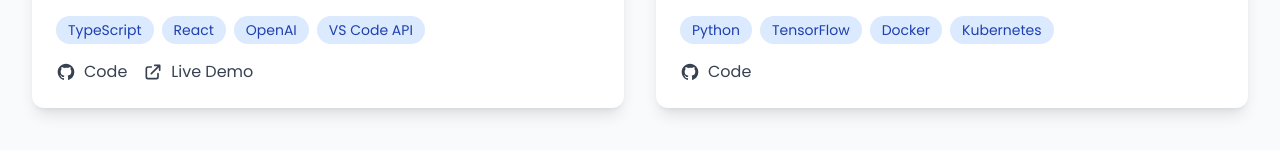
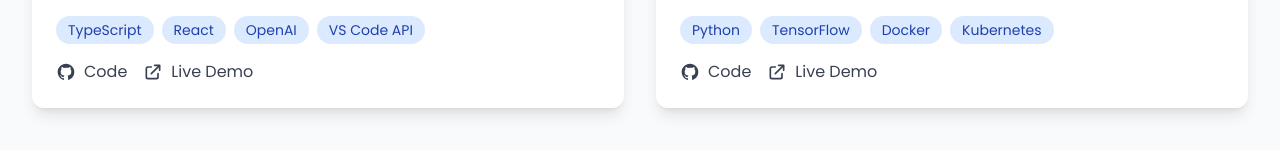
Before and after one commit to ketankshukla/professional_portfolio, a Next.js app in the folder next-portfolio/: page /projects in a window 1280 px wide. Shown: the part 432-582 px from the top of the page. Built offline with nearby package versions, Linux system fonts and the light colour scheme.

Commit message:
Update Projects section for consistency
- Made liveUrl required in Project type
- Added liveUrl to all project examples
- Updated ProjectCard to always show both GitHub and Live Demo links

```diff
--- a/next-portfolio/src/app/projects/page.tsx
+++ b/next-portfolio/src/app/projects/page.tsx
@@ -19,6 +19,7 @@
     image: '/images/projects/ml-pipeline.jpg',
     tags: ['Python', 'TensorFlow', 'Docker', 'Kubernetes'],
     githubUrl: 'https://github.com/ketankshukla/ml-pipeline',
+    liveUrl: 'https://ml-pipeline-demo.ketanshukla.com',
     featured: true,
   },
   // Add more projects as needed
--- a/next-portfolio/src/components/projects/ProjectCard.tsx
+++ b/next-portfolio/src/components/projects/ProjectCard.tsx
@@ -55,7 +55,6 @@
               </svg>
               Code
             </a>
-          {project.liveUrl && (
             <a
               href={project.liveUrl}
               target="_blank"
@@ -72,7 +71,6 @@
               </svg>
               Live Demo
             </a>
-          )}
           </div>
       </div>
     </div>
--- a/next-portfolio/src/types/project.ts
+++ b/next-portfolio/src/types/project.ts
@@ -5,6 +5,6 @@
   image: string;
   tags: string[];
   githubUrl: string;
-  liveUrl?: string;
+  liveUrl: string;
   featured: boolean;
 }
```
Lines whose indentation alone changed are shown as unchanged.
